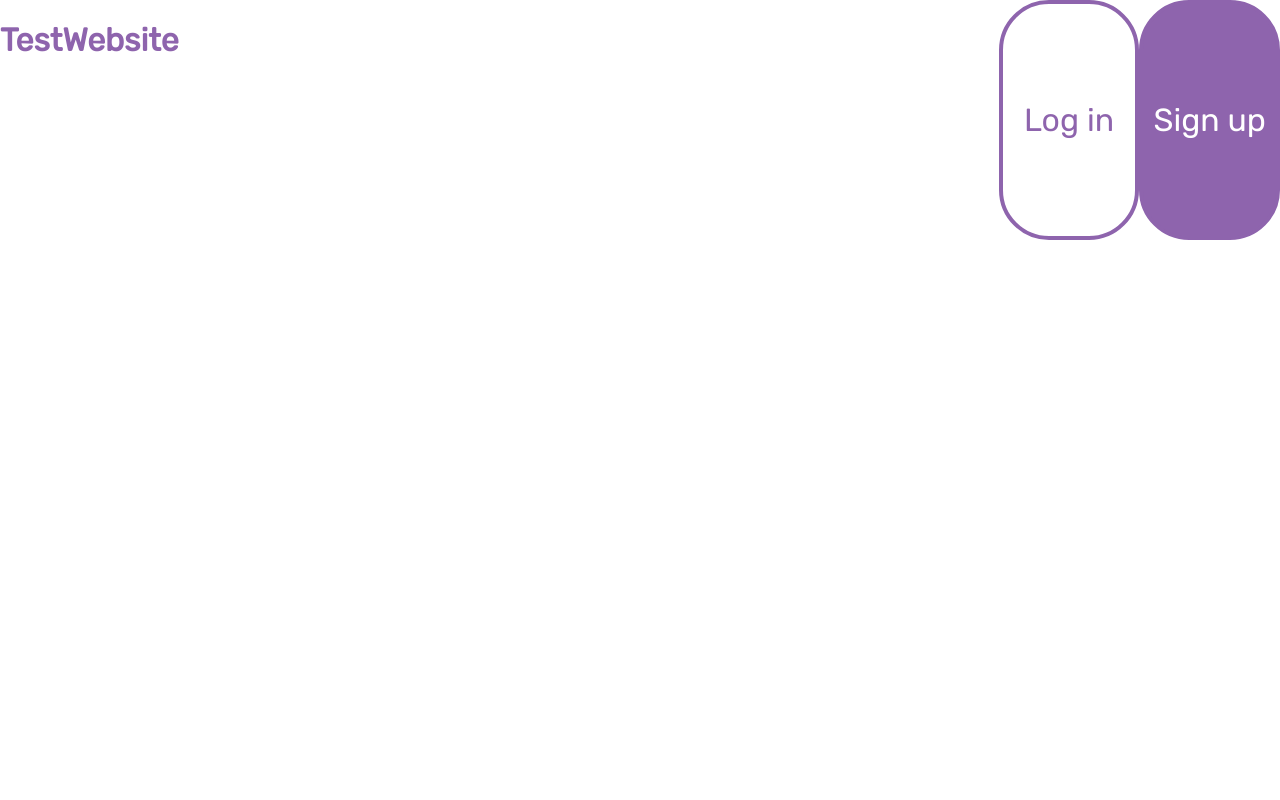
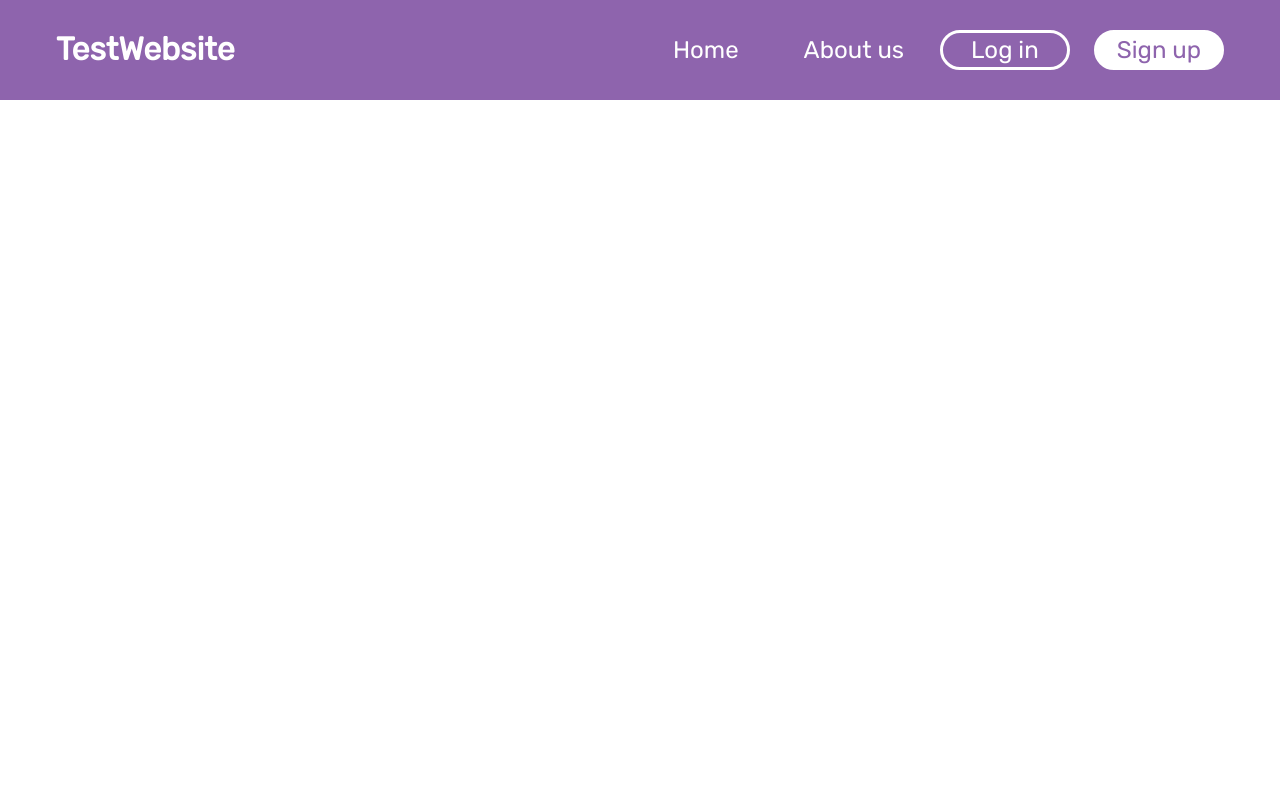
Before and after one commit to adelkaamarenka/Blog, a PHP site: page / in a window 1280 px wide. Run offline with PHP 8.4, Linux system fonts and the light colour scheme.

Commit message:
changed index content

```diff
--- /dev/null
+++ b/index.php
@@ -0,0 +1,30 @@
+<!DOCTYPE html>
+<html lang="en">
+  <head>
+    <meta charset="UTF-8" />
+    <meta http-equiv="X-UA-Compatible" content="IE=edge" />
+    <meta name="viewport" content="width=device-width, initial-scale=1.0" />
+    <title>Test Website</title>
+    <link rel="stylesheet" href="./styles/index.css" />
+  </head>
+  <body>
+    <header>
+      <div class="header-content">
+        <h1 class="logo">TestWebsite</h1>
+        <nav>
+          <a href="#" class="link home">Home</a>
+          <a href="#" class="link about">About us</a>
+          <div class="log-in button">
+            <a href="./login.php" class="log-in-text"><p>Log in</p></a>
+          </div>
+          <div class="sign-up button">
+            <a href="./register.php" class="sign-up-text"><p>Sign up</p></a>
+          </div>
+        </nav>
+      </div>
+    </header>
+    <div class="website-content">
+      <div class="main-content"></div>
+    </div>
+  </body>
+</html>
--- a/styles/index.css
+++ b/styles/index.css
@@ -2,44 +2,67 @@
 @import url("https://fonts.googleapis.com/css2?family=Rubik&display=swap");
 
 header {
-  height: 30vh;
+  height: 100px;
   width: 100vw;
+  display: flex;
+  justify-content: center;
+  align-items: center;
+  padding: 0 3.5rem;
+  background: var(--main-color);
+}
+
+.header-content {
+  width: 100%;
+  height: 40px;
   display: flex;
 }
 
-h1 {
+.logo {
+  margin: 0;
   flex-grow: 1;
+  color: white;
 }
 
 nav {
   height: 100%;
   display: flex;
   flex-grow: 2;
+  gap: 1.5rem;
+  padding-left: 20rem;
 }
 
 .link {
   flex: 1;
-}
-
-.buttons {
-  display: flex;
-  flex: 1;
+  font-size: 1.5rem;
 }
 
 .button {
   border-radius: 50px;
-  border: 4px solid var(--main-color);
+  border: 3px solid white;
   flex: 1;
   display: flex;
   align-items: center;
   justify-content: center;
-  font-size: 2rem;
+  font-size: 1.5rem;
 }
 
 .sign-up {
-  background: var(--main-color);
+  background: white;
 }
 
-.log-in-text {
+.sign-up-text {
   color: var(--main-color);
 }
+
+.website-content {
+  min-height: calc(100vh - 100px);
+  width: 100vw;
+  background-color: var(--lighter-color);
+  display: flex;
+  justify-content: center;
+}
+
+.main-content {
+  width: 65%;
+  background-color: white;
+}
```
